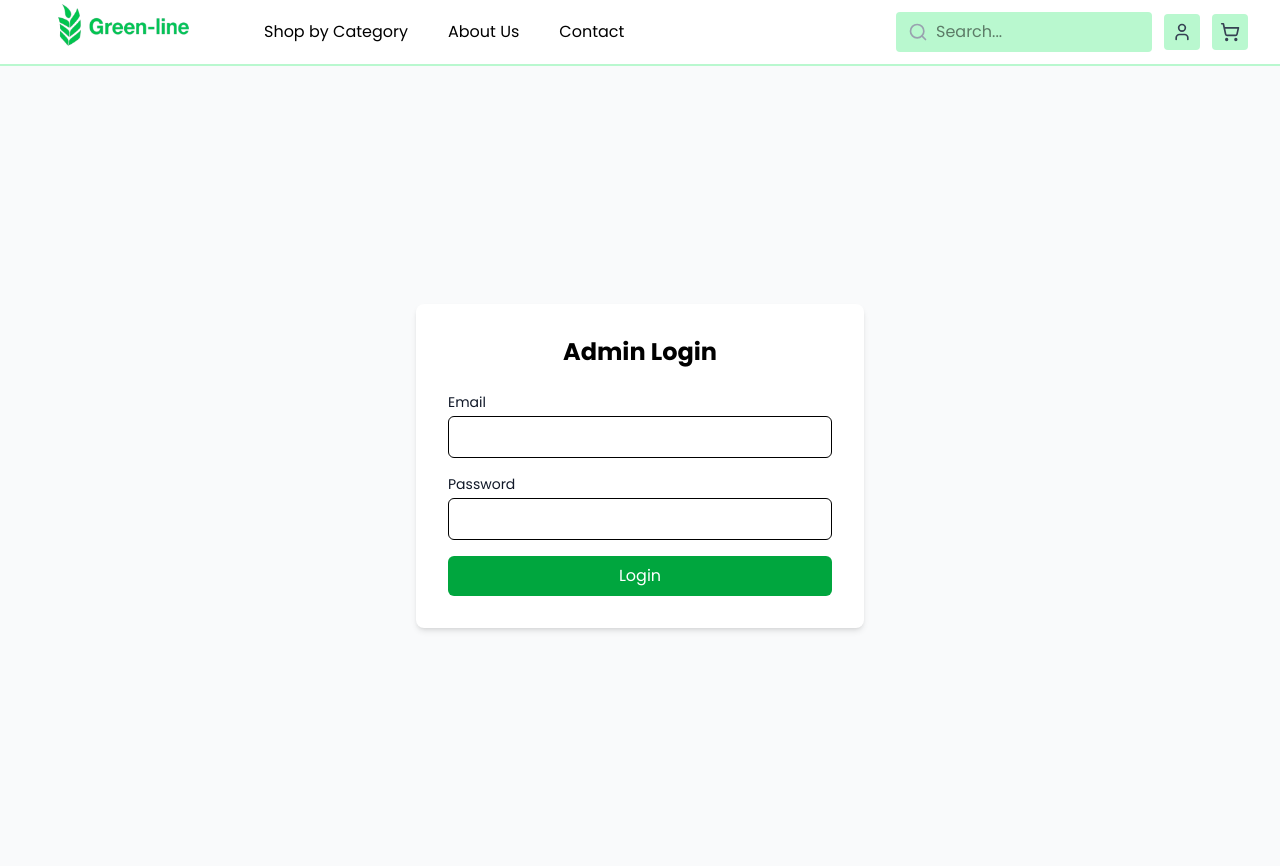
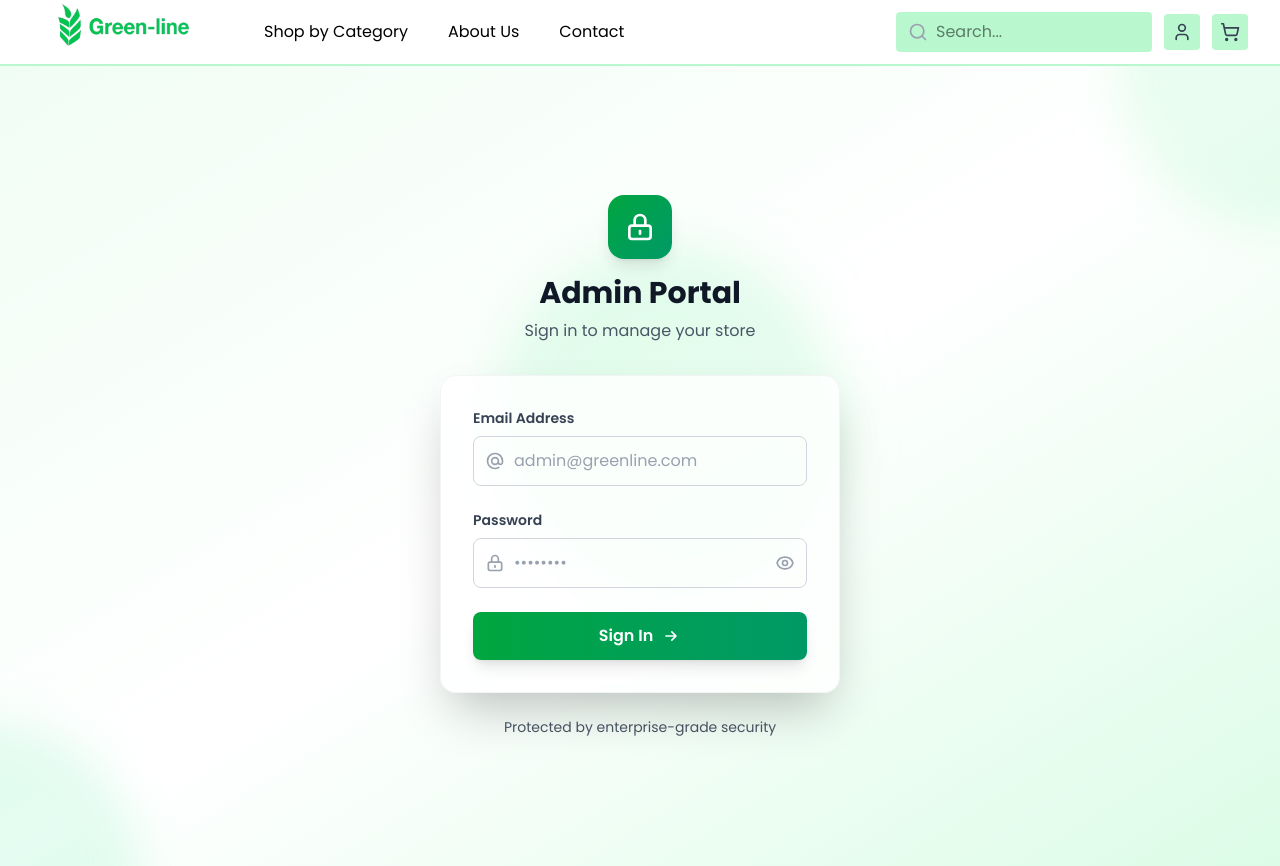
Before and after one commit to mohamed-samir-dev/Greenline, a Next.js app: page /admin/login in a window 1280 px wide. Built offline with nearby package versions, Linux system fonts and the light colour scheme; no server answers.

Commit message:
refactor: improve admin login UI and validation

```diff
--- a/app/admin/login/page.tsx
+++ b/app/admin/login/page.tsx
@@ -9,6 +9,7 @@ export default function AdminLogin() {
   const [password, setPassword] = useState("");
   const [error, setError] = useState("");
   const [loading, setLoading] = useState(false);
+  const [showPassword, setShowPassword] = useState(false);
   const router = useRouter();
 
   const handleLogin = async (e: React.FormEvent) => {
@@ -27,40 +28,151 @@ export default function AdminLogin() {
   };
 
   return (
-    <div className="min-h-screen flex items-center justify-center bg-gray-50">
-      <div className="max-w-md w-full bg-white p-8 rounded-lg shadow-md">
-        <h1 className="text-2xl font-bold mb-6 text-center text-black">Admin Login</h1>
-        <form onSubmit={handleLogin} className="space-y-4">
-          <div>
-            <label className="block text-sm font-medium text-gray-900 mb-1">Email</label>
+    <div className="min-h-screen flex items-center justify-center bg-gradient-to-br from-green-50 via-white to-green-100 relative overflow-hidden">
+      {/* Decorative background elements */}
+      <div className="absolute inset-0 overflow-hidden">
+        <div className="absolute -top-40 -right-40 w-80 h-80 bg-green-200 rounded-full mix-blend-multiply filter blur-xl opacity-30 animate-blob"></div>
+        <div className="absolute -bottom-40 -left-40 w-80 h-80 bg-emerald-200 rounded-full mix-blend-multiply filter blur-xl opacity-30 animate-blob animation-delay-2000"></div>
+        <div className="absolute top-1/2 left-1/2 transform -translate-x-1/2 -translate-y-1/2 w-80 h-80 bg-green-300 rounded-full mix-blend-multiply filter blur-xl opacity-20 animate-blob animation-delay-4000"></div>
+      </div>
+
+      <div className="relative w-full max-w-md px-6">
+        {/* Logo/Brand Section */}
+        <div className="text-center mb-8">
+          <div className="inline-flex items-center justify-center w-16 h-16 bg-gradient-to-br from-green-600 to-emerald-600 rounded-2xl shadow-lg mb-4 transform hover:scale-105 transition-transform duration-300">
+            <svg className="w-8 h-8 text-white" fill="none" stroke="currentColor" viewBox="0 0 24 24">
+              <path strokeLinecap="round" strokeLinejoin="round" strokeWidth={2} d="M12 15v2m-6 4h12a2 2 0 002-2v-6a2 2 0 00-2-2H6a2 2 0 00-2 2v6a2 2 0 002 2zm10-10V7a4 4 0 00-8 0v4h8z" />
+            </svg>
+          </div>
+          <h1 className="text-3xl font-bold text-gray-900 mb-2">Admin Portal</h1>
+          <p className="text-gray-600">Sign in to manage your store</p>
+        </div>
+
+        {/* Login Card */}
+        <div className="bg-white/80 backdrop-blur-lg p-8 rounded-2xl shadow-2xl border border-gray-100">
+          <form onSubmit={handleLogin} className="space-y-6">
+            {/* Email Input */}
+            <div className="space-y-2">
+              <label className="block text-sm font-semibold text-gray-700">Email Address</label>
+              <div className="relative">
+                <div className="absolute inset-y-0 left-0 pl-3 flex items-center pointer-events-none">
+                  <svg className="h-5 w-5 text-gray-400" fill="none" stroke="currentColor" viewBox="0 0 24 24">
+                    <path strokeLinecap="round" strokeLinejoin="round" strokeWidth={2} d="M16 12a4 4 0 10-8 0 4 4 0 008 0zm0 0v1.5a2.5 2.5 0 005 0V12a9 9 0 10-9 9m4.5-1.206a8.959 8.959 0 01-4.5 1.207" />
+                  </svg>
+                </div>
                 <input
                   type="email"
                   value={email}
                   onChange={(e) => setEmail(e.target.value)}
-              className="w-full px-3 py-2 border rounded-md text-black"
+                  className="w-full pl-10 pr-4 py-3 border border-gray-300 rounded-lg focus:ring-2 focus:ring-green-500 focus:border-transparent transition-all duration-200 text-gray-900 placeholder-gray-400"
+                  placeholder="admin@greenline.com"
                   required
                 />
               </div>
-          <div>
-            <label className="block text-sm font-medium text-gray-900 mb-1">Password</label>
+            </div>
+
+            {/* Password Input */}
+            <div className="space-y-2">
+              <label className="block text-sm font-semibold text-gray-700">Password</label>
+              <div className="relative">
+                <div className="absolute inset-y-0 left-0 pl-3 flex items-center pointer-events-none">
+                  <svg className="h-5 w-5 text-gray-400" fill="none" stroke="currentColor" viewBox="0 0 24 24">
+                    <path strokeLinecap="round" strokeLinejoin="round" strokeWidth={2} d="M12 15v2m-6 4h12a2 2 0 002-2v-6a2 2 0 00-2-2H6a2 2 0 00-2 2v6a2 2 0 002 2zm10-10V7a4 4 0 00-8 0v4h8z" />
+                  </svg>
+                </div>
                 <input
-              type="password"
+                  type={showPassword ? "text" : "password"}
                   value={password}
                   onChange={(e) => setPassword(e.target.value)}
-              className="w-full px-3 py-2 border rounded-md text-black"
+                  className="w-full pl-10 pr-12 py-3 border border-gray-300 rounded-lg focus:ring-2 focus:ring-green-500 focus:border-transparent transition-all duration-200 text-gray-900 placeholder-gray-400"
+                  placeholder="••••••••"
                   required
                 />
+                <button
+                  type="button"
+                  onClick={() => setShowPassword(!showPassword)}
+                  className="absolute inset-y-0 right-0 pr-3 flex items-center text-gray-400 hover:text-gray-600 transition-colors"
+                >
+                  {showPassword ? (
+                    <svg className="h-5 w-5" fill="none" stroke="currentColor" viewBox="0 0 24 24">
+                      <path strokeLinecap="round" strokeLinejoin="round" strokeWidth={2} d="M13.875 18.825A10.05 10.05 0 0112 19c-4.478 0-8.268-2.943-9.543-7a9.97 9.97 0 011.563-3.029m5.858.908a3 3 0 114.243 4.243M9.878 9.878l4.242 4.242M9.88 9.88l-3.29-3.29m7.532 7.532l3.29 3.29M3 3l3.59 3.59m0 0A9.953 9.953 0 0112 5c4.478 0 8.268 2.943 9.543 7a10.025 10.025 0 01-4.132 5.411m0 0L21 21" />
+                    </svg>
+                  ) : (
+                    <svg className="h-5 w-5" fill="none" stroke="currentColor" viewBox="0 0 24 24">
+                      <path strokeLinecap="round" strokeLinejoin="round" strokeWidth={2} d="M15 12a3 3 0 11-6 0 3 3 0 016 0z" />
+                      <path strokeLinecap="round" strokeLinejoin="round" strokeWidth={2} d="M2.458 12C3.732 7.943 7.523 5 12 5c4.478 0 8.268 2.943 9.542 7-1.274 4.057-5.064 7-9.542 7-4.477 0-8.268-2.943-9.542-7z" />
+                    </svg>
+                  )}
+                </button>
               </div>
-          {error && <p className="text-red-500 text-sm">{error}</p>}
+            </div>
+
+            {/* Error Message */}
+            {error && (
+              <div className="flex items-center gap-2 p-3 bg-red-50 border border-red-200 rounded-lg animate-shake">
+                <svg className="h-5 w-5 text-red-500 flex-shrink-0" fill="none" stroke="currentColor" viewBox="0 0 24 24">
+                  <path strokeLinecap="round" strokeLinejoin="round" strokeWidth={2} d="M12 8v4m0 4h.01M21 12a9 9 0 11-18 0 9 9 0 0118 0z" />
+                </svg>
+                <p className="text-red-700 text-sm font-medium">{error}</p>
+              </div>
+            )}
+
+            {/* Submit Button */}
             <button
               type="submit"
               disabled={loading}
-            className="w-full bg-green-600 text-white py-2 rounded-md hover:bg-green-700 disabled:opacity-50"
+              className="w-full bg-gradient-to-r from-green-600 to-emerald-600 text-white py-3 px-4 rounded-lg font-semibold shadow-lg hover:shadow-xl hover:from-green-700 hover:to-emerald-700 focus:outline-none focus:ring-2 focus:ring-green-500 focus:ring-offset-2 disabled:opacity-50 disabled:cursor-not-allowed transform transition-all duration-200 hover:scale-[1.02] active:scale-[0.98]"
             >
-            {loading ? "Logging in..." : "Login"}
+              {loading ? (
+                <span className="flex items-center justify-center gap-2">
+                  <svg className="animate-spin h-5 w-5" fill="none" viewBox="0 0 24 24">
+                    <circle className="opacity-25" cx="12" cy="12" r="10" stroke="currentColor" strokeWidth="4"></circle>
+                    <path className="opacity-75" fill="currentColor" d="M4 12a8 8 0 018-8V0C5.373 0 0 5.373 0 12h4zm2 5.291A7.962 7.962 0 014 12H0c0 3.042 1.135 5.824 3 7.938l3-2.647z"></path>
+                  </svg>
+                  Signing in...
+                </span>
+              ) : (
+                <span className="flex items-center justify-center gap-2">
+                  Sign In
+                  <svg className="h-5 w-5" fill="none" stroke="currentColor" viewBox="0 0 24 24">
+                    <path strokeLinecap="round" strokeLinejoin="round" strokeWidth={2} d="M13 7l5 5m0 0l-5 5m5-5H6" />
+                  </svg>
+                </span>
+              )}
             </button>
           </form>
         </div>
+
+        {/* Footer */}
+        <div className="text-center mt-6">
+          <p className="text-sm text-gray-600">Protected by enterprise-grade security</p>
+        </div>
+      </div>
+
+      <style jsx>{`
+        @keyframes blob {
+          0%, 100% { transform: translate(0, 0) scale(1); }
+          33% { transform: translate(30px, -50px) scale(1.1); }
+          66% { transform: translate(-20px, 20px) scale(0.9); }
+        }
+        .animate-blob {
+          animation: blob 7s infinite;
+        }
+        .animation-delay-2000 {
+          animation-delay: 2s;
+        }
+        .animation-delay-4000 {
+          animation-delay: 4s;
+        }
+        @keyframes shake {
+          0%, 100% { transform: translateX(0); }
+          25% { transform: translateX(-5px); }
+          75% { transform: translateX(5px); }
+        }
+        .animate-shake {
+          animation: shake 0.3s ease-in-out;
+        }
+      `}</style>
     </div>
   );
 }
```
Lines whose indentation alone changed are shown as unchanged.
